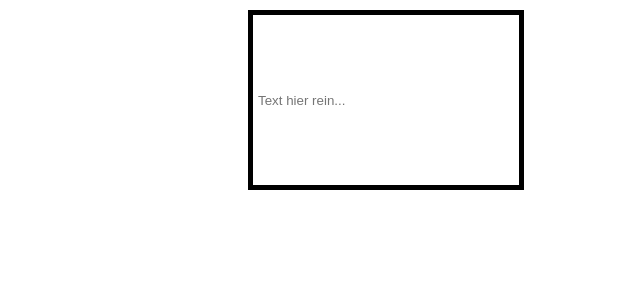
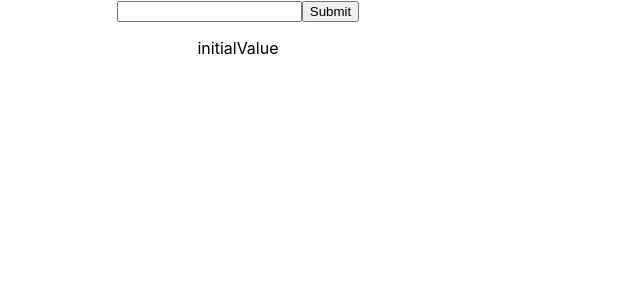
Before and after one commit to RadLarry/MyTuts, a React (Create React App) app: page / in a window 1280 px wide. Shown: the top 300 px of the page, without its empty margins (402-1042 px from the left). Built offline with nearby package versions, Linux system fonts and the light colour scheme.

Commit message:
funktikoierendes ding

```diff
--- a/src/App.tsx
+++ b/src/App.tsx
@@ -3,11 +3,12 @@ import logo from './logo.svg';
 import {Newtext} from "./ColorCoder/AddText"
 import './App.css';
 import "./ColorCoder/ColorCoding.css"
+import Irgendwas from "./ColorCoder/irgendwas";
 
 function App() {
   return (
     <div className="App" id="App">
-      <Newtext/>
+      <Irgendwas onDadidu={(e) => console.log(e)}/>
     </div>
   );
 }
--- a/src/ColorCoder/AddText.tsx
+++ b/src/ColorCoder/AddText.tsx
@@ -19,13 +19,13 @@ class Textbox extends React.Component<any, any>{
             </div>
 
         )
-
-
     }
 // hallo *wie* geht *es* dir
     // alternative durch toHTML dann immer durh if abfrage pushen mit div container...
     decodeText(text:any) {
         //fettgedruckt durch *xxxxxx*
+        text.replace(/\*(.*)\*/, '<span className="Fett">$1</span>')
+
         let splittext = text.split("*");
         let out = [];
         for (let i =0; i <= splittext.length;i++){
--- a/src/ColorCoder/ColorCoding.css
+++ b/src/ColorCoder/ColorCoding.css
@@ -1,3 +1,4 @@
+
 .InputBox{
     border: solid 5px black;
     padding: 5px;
--- /dev/null
+++ b/src/ColorCoder/irgendwas.tsx
@@ -0,0 +1,67 @@
+import React from 'react'
+import './ColorCoding.css'
+
+interface Props {
+    onDadidu: (e: React.ChangeEvent<HTMLInputElement>) => void
+}
+
+interface State {
+    inputValue: string
+    morphedTexts: string[]
+}
+
+export default class Irgendwas extends React.Component<Props, State> {
+    constructor(props: Props) {
+        super(props);
+        this.state = {
+            inputValue: '',
+            morphedTexts: ['initialValue']
+        }
+    }
+
+    render() {
+
+
+        return (
+            <div>
+                <input type={'text'}
+                       value={this.state.inputValue}
+                       onKeyDown={(e) => this.handleKeyDown(e)} // durch inline function brauch ich nicht bidnen
+                       onChange={(e: React.ChangeEvent<HTMLInputElement>) => {
+                           const changedState = {...this.state, inputValue: e.target.value}     ///... macht kopie vom state; das Komma gibt an was dann anders ist
+                           this.setState(changedState)
+                           this.props.onDadidu(e)
+                       }}
+                />
+                <button onClick={() => this.handleClick()}>
+                    Submit
+                </button>
+                {
+                    this.state.morphedTexts.map((text: string, index: number) => {
+                        return (<div key={'text' + index}>
+                            <div dangerouslySetInnerHTML={{__html: text}} style={{margin: 16}} />
+                        </div>)
+                    })
+                }
+            </div>
+        );
+    }
+
+    private handleKeyDown(e: React.KeyboardEvent<HTMLInputElement>) {
+        if(e.key === "Enter") {
+            this.handleClick()
+        }
+    }
+
+    private handleClick() {
+        let value = this.state.inputValue;
+
+        value = value.replace(/\x2A(.*)\x2A/g, '<span class="Fett">$1</span>');
+        this.setState({
+            ...this.state,
+            morphedTexts: [...this.state.morphedTexts, value],
+            inputValue: ""
+        } )
+
+    }
+}
```
Also changed, not shown: 1 other file (tests, documents, lock files or other folders).
